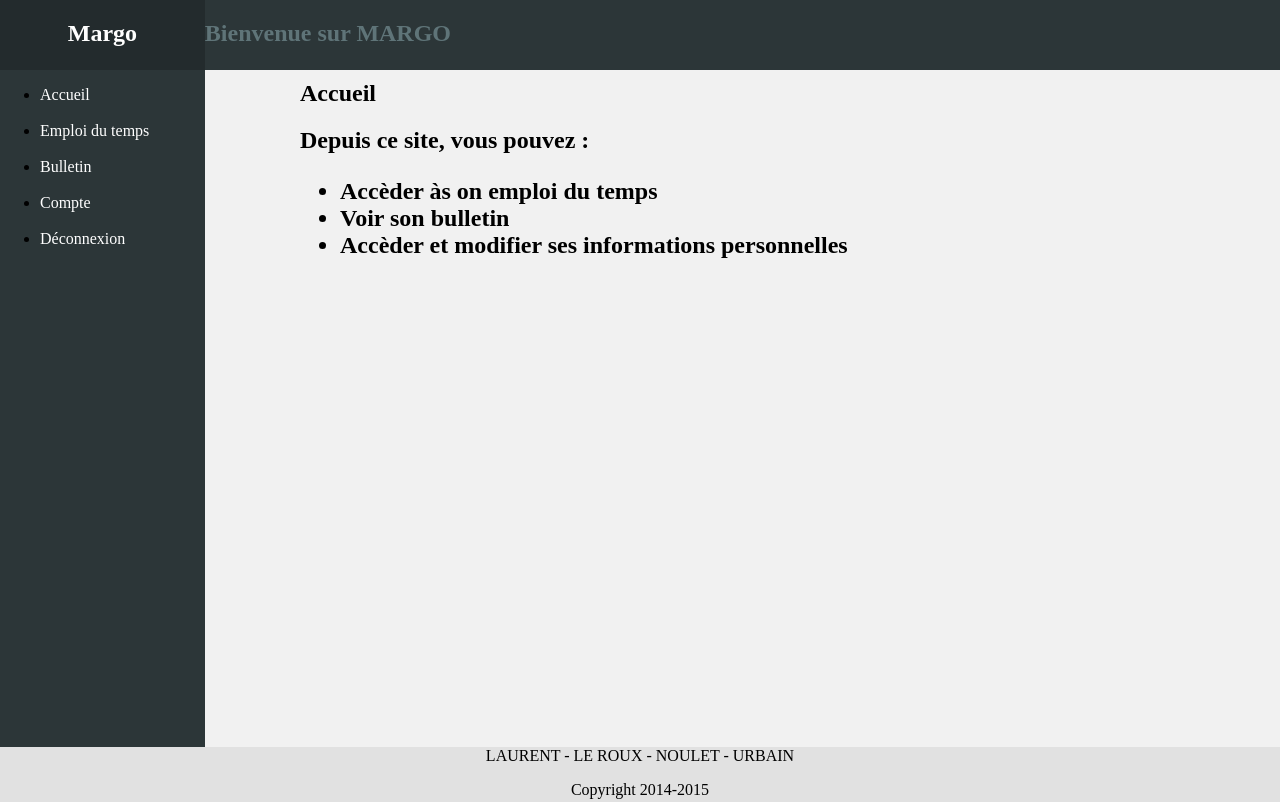
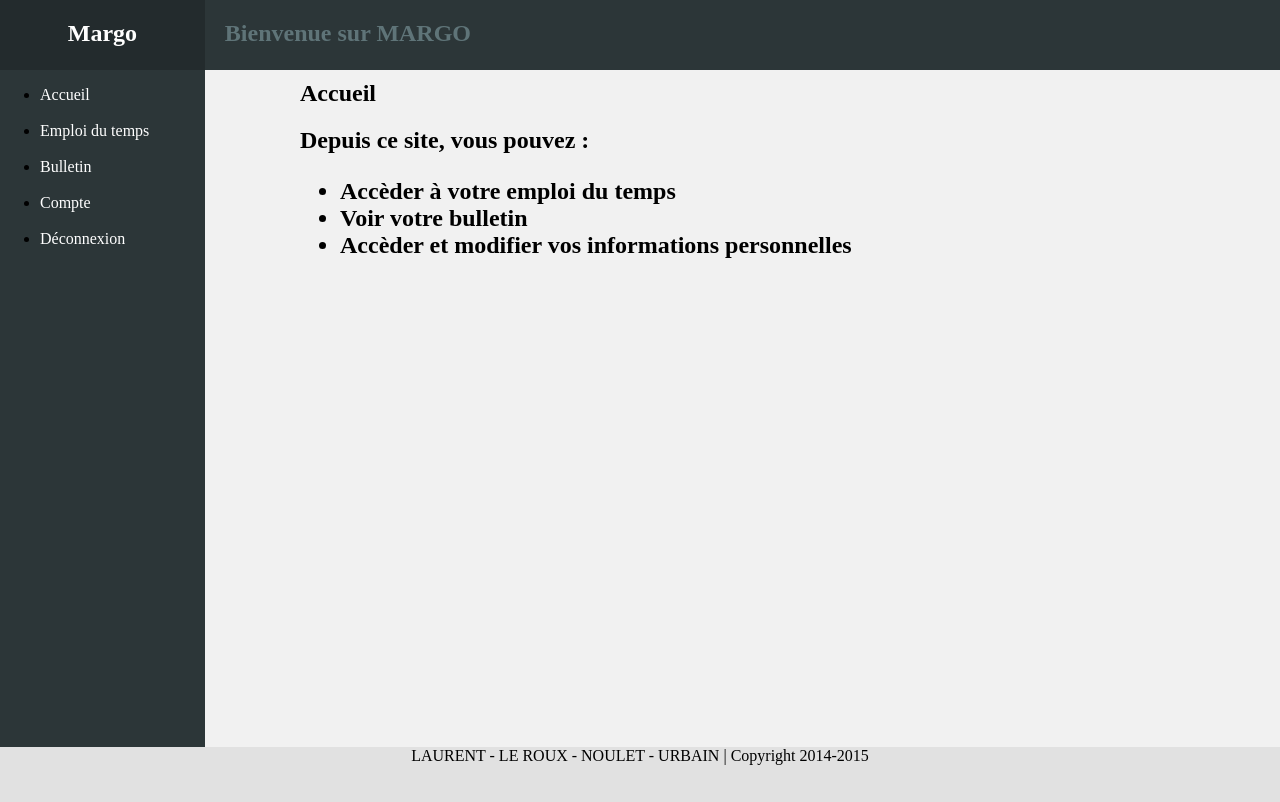
Before and after one commit to SLAM5-MARGO-groupe3-4/site_margo, a PHP site: page /accueil.php in a window 1280 px wide. Run offline with PHP 8.4, Linux system fonts and the light colour scheme; the visitor is signed in with stand-in values (Sample User, id 1).

Commit message:
Modif CSS correction orthographique

```diff
--- a/site_margo/accueil.php
+++ b/site_margo/accueil.php
@@ -28,11 +28,10 @@ require_once('include/head.php');
         </aside>
         <section>
             <h1>Accueil</h1>
-            <h2>Depuis ce site, vous pouvez :<ul><li>Accèder às on emploi du temps</li><li>Voir son bulletin</li><li>Accèder et modifier ses informations personnelles</li></ul></h2>
+            <h2>Depuis ce site, vous pouvez :<ul><li>Accèder à votre emploi du temps</li><li>Voir votre bulletin</li><li>Accèder et modifier vos informations personnelles</li></ul></h2>
         </section>
         <footer>
-            <p>LAURENT - LE ROUX - NOULET - URBAIN</p>
-            <p>Copyright 2014-2015</p>
+            <p>LAURENT - LE ROUX - NOULET - URBAIN | Copyright 2014-2015</p>
         </footer>
     </body>
 </html>
--- a/site_margo/css/style.css
+++ b/site_margo/css/style.css
@@ -37,6 +37,10 @@ header .espace .titre h2{
 
 header .espace .compte{
     float:right;
+}
+
+header .titre{
+    margin-left: 20px;
 }
 
 /* ASIDE */
```
